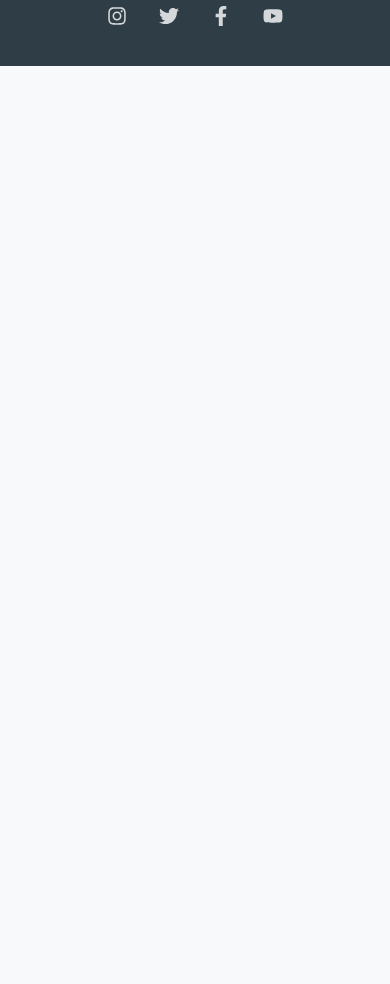
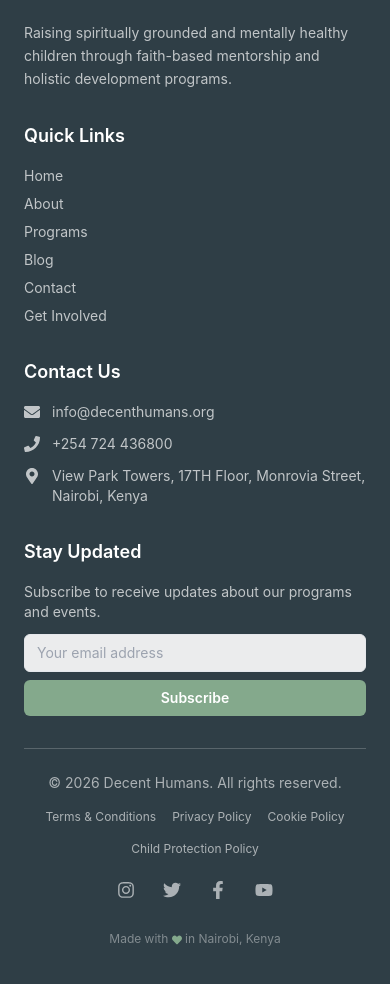
Before and after one commit to csandrew/decent_humans, a React (Vite) app in the folder frontend/: page / in a window 390 px wide. Shown: the part 982-1966 px from the top of the page. Before the commit the page ends 1048 px from the top, so only its background shows below. Built offline with nearby package versions, Linux system fonts and the light colour scheme.

Commit message:
Add comprehensive footer with legal pages (Terms & Privacy), update About page with mission/vision section

```diff
--- a/frontend/src/components/Footer.jsx
+++ b/frontend/src/components/Footer.jsx
@@ -1,4 +1,5 @@
-import { FaInstagram, FaTwitter, FaFacebookF, FaYoutube } from 'react-icons/fa';
+import { FaInstagram, FaTwitter, FaFacebookF, FaYoutube, FaHeart, FaEnvelope, FaPhone, FaMapMarkerAlt } from 'react-icons/fa';
+import { Link } from 'react-router-dom';
 
 function Footer() {
   const socialLinks = [
@@ -8,26 +9,144 @@ function Footer() {
     { href: 'https://www.youtube.com/channel/UC9Xo8s5n1Z5j3k2l4m5n6o7', icon: FaYoutube, label: 'YouTube' }
   ];
 
+  const quickLinks = [
+    { name: 'Home', path: '/' },
+    { name: 'About', path: '/about' },
+    { name: 'Programs', path: '/programs' },
+    { name: 'Blog', path: '/blog' },
+    { name: 'Contact', path: '/contact' },
+    { name: 'Get Involved', path: '/involve' }
+  ];
+
+  const legalLinks = [
+    { name: 'Terms & Conditions', path: '/terms' },
+    { name: 'Privacy Policy', path: '/privacy' },
+    { name: 'Cookie Policy', path: '/cookies' },
+    { name: 'Child Protection Policy', path: '/child-protection' }
+  ];
+
+  const contactInfo = [
+    { icon: FaEnvelope, text: 'info@decenthumans.org', href: 'mailto:info@decenthumans.org' },
+    { icon: FaPhone, text: '+254 724 436800', href: 'tel:+254724436800' },
+    { icon: FaMapMarkerAlt, text: 'View Park Towers, 17TH Floor, Monrovia Street, Nairobi, Kenya', href: '#' }
+  ];
+
   return (
     <footer className="bg-primary text-white">
-      <div className="mx-auto max-w-7xl px-6 py-8 text-center text-sm">
-        <p>© 2024 Decent Humans. All rights reserved.</p>
-        <div className="mt-4 flex justify-center gap-4">
+      <div className="mx-auto max-w-7xl px-6 py-12">
+        {/* Main Footer Content */}
+        <div className="grid grid-cols-1 md:grid-cols-4 gap-8 mb-8">
+          {/* About Section */}
+          <div>
+            <h3 className="text-lg font-semibold mb-4">Decent Humans</h3>
+            <p className="text-white/70 text-sm leading-relaxed">
+              Raising spiritually grounded and mentally healthy children through faith-based mentorship and holistic development programs.
+            </p>
+          </div>
+
+          {/* Quick Links */}
+          <div>
+            <h3 className="text-lg font-semibold mb-4">Quick Links</h3>
+            <ul className="space-y-2 text-sm">
+              {quickLinks.map((link) => (
+                <li key={link.name}>
+                  <Link
+                    to={link.path}
+                    className="text-white/70 hover:text-accent transition-colors"
+                  >
+                    {link.name}
+                  </Link>
+                </li>
+              ))}
+            </ul>
+          </div>
+
+          {/* Contact Info */}
+          <div>
+            <h3 className="text-lg font-semibold mb-4">Contact Us</h3>
+            <ul className="space-y-3 text-sm">
+              {contactInfo.map((item, idx) => {
+                const Icon = item.icon;
+                return (
+                  <li key={idx}>
+                    <a
+                      href={item.href}
+                      className="flex items-start gap-3 text-white/70 hover:text-accent transition-colors"
+                    >
+                      <Icon className="mt-0.5 shrink-0" size={16} />
+                      <span>{item.text}</span>
+                    </a>
+                  </li>
+                );
+              })}
+            </ul>
+          </div>
+
+          {/* Newsletter Signup */}
+          <div>
+            <h3 className="text-lg font-semibold mb-4">Stay Updated</h3>
+            <p className="text-white/70 text-sm mb-3">
+              Subscribe to receive updates about our programs and events.
+            </p>
+            <form className="flex flex-col gap-2">
+              <input
+                type="email"
+                placeholder="Your email address"
+                className="px-3 py-2 rounded-md text-primary bg-white/90 focus:outline-none focus:ring-2 focus:ring-accent text-sm"
+              />
+              <button className="bg-accent hover:bg-accent/80 text-white px-3 py-2 rounded-md transition-colors text-sm font-semibold">
+                Subscribe
+              </button>
+            </form>
+          </div>
+        </div>
+
+        {/* Divider */}
+        <div className="border-t border-white/20 my-6"></div>
+
+        {/* Bottom Section */}
+        <div className="flex flex-col md:flex-row justify-between items-center gap-4 text-sm">
+          {/* Copyright */}
+          <p className="text-white/60">
+            © {new Date().getFullYear()} Decent Humans. All rights reserved.
+          </p>
+
+          {/* Legal Links */}
+          <div className="flex flex-wrap justify-center gap-4">
+            {legalLinks.map((link) => (
+              <Link
+                key={link.name}
+                to={link.path}
+                className="text-white/60 hover:text-accent transition-colors text-xs"
+              >
+                {link.name}
+              </Link>
+            ))}
+          </div>
+
+          {/* Social Links */}
+          <div className="flex justify-center gap-3">
             {socialLinks.map((item) => {
               const Icon = item.icon;
               return (
                 <a
                   key={item.label}
                   href={item.href}
-                className="text-white/80 hover:text-accent transition-colors p-2 rounded-full hover:bg-white/10"
+                  className="text-white/60 hover:text-accent hover:bg-white/10 transition-colors p-2 rounded-full"
                   aria-label={item.label}
                   target="_blank"
                   rel="noopener noreferrer"
                 >
-                <Icon size={20} />
+                  <Icon size={18} />
                 </a>
               );
             })}
+          </div>
+        </div>
+
+        {/* Made with love */}
+        <div className="text-center mt-6 text-white/40 text-xs">
+          Made with <FaHeart className="inline text-accent" size={10} /> in Nairobi, Kenya
         </div>
       </div>
     </footer>
--- a/frontend/src/pages/Involve.jsx
+++ b/frontend/src/pages/Involve.jsx
@@ -5,11 +5,7 @@ function Involve() {
     <section className="bg-background py-16">
       <div className="mx-auto max-w-6xl px-6">
         <div className="text-center mb-12">
-          <div className="flex justify-center gap-3 mb-4">
-            <FaHeart className="text-accent" size={32} />
-            <FaUsers className="text-accent" size={32} />
-            <FaHandsHelping className="text-accent" size={32} />
-          </div>
+
           <h1 className="text-3xl font-bold text-primary sm:text-4xl">
             Partner With Us
           </h1>
@@ -60,7 +56,7 @@ function Involve() {
             <p className="text-secondary mb-6">Help us reach more children with materials, snacks, and mentor training.</p>
             <div className="bg-gray-50 rounded-lg p-4 text-left">
               <p className="flex items-center gap-2 text-secondary mb-2">
-                <FaMoneyBillWave className="text-grow" size={16} />
+
                 <strong>Paybill:</strong> 123456
               </p>
               <p className="flex items-center gap-2 text-secondary">
```
Also changed, not shown: frontend/src/pages/About.jsx (+56 -64 lines). Lines whose indentation alone changed are shown as unchanged.
